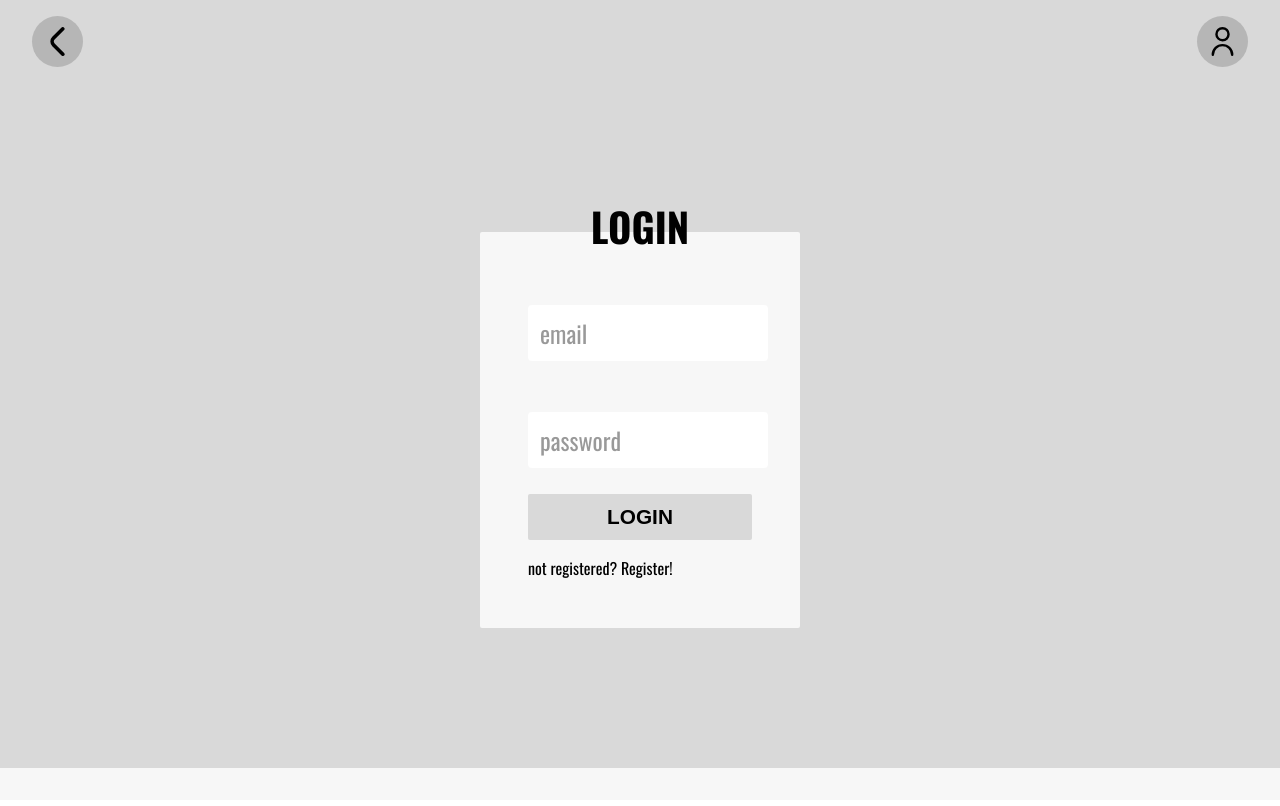
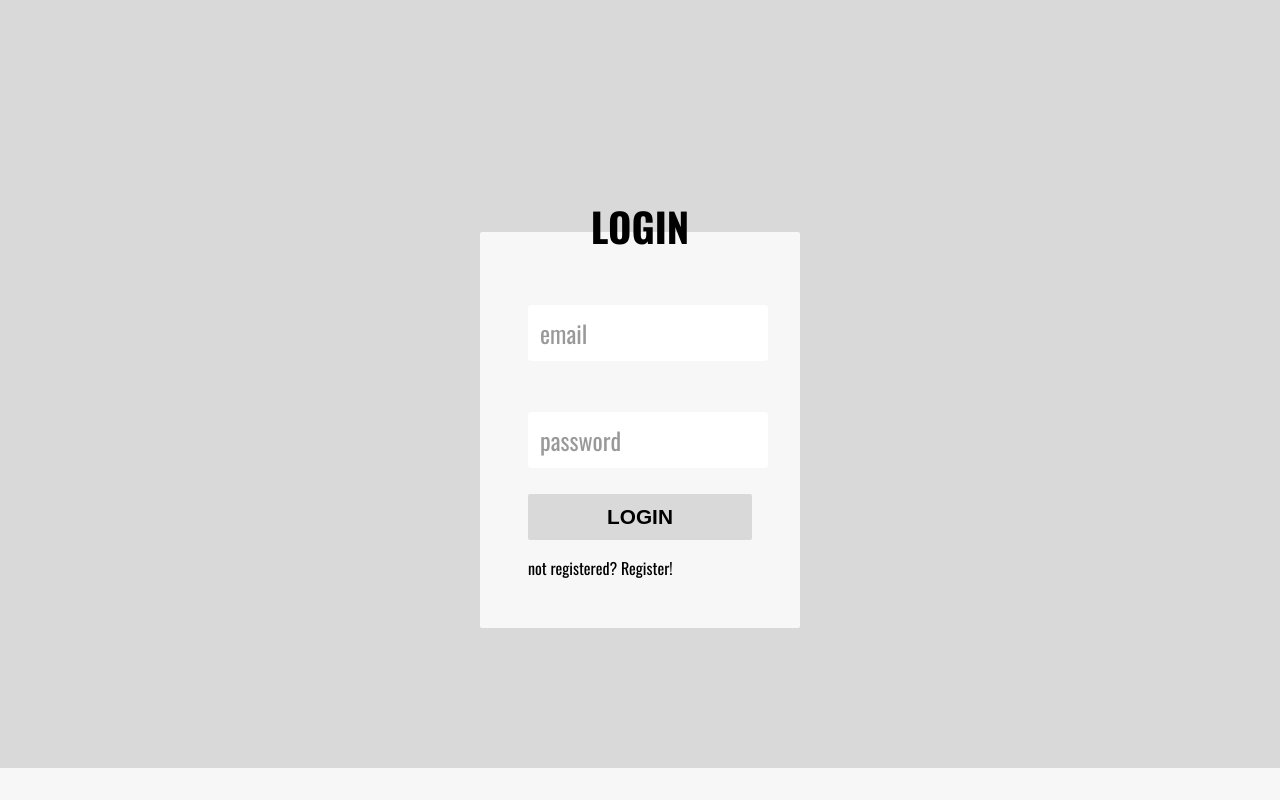
Before and after one commit to Isuapp/training-app, a React (Create React App) app: page / in a window 1280 px wide. Shown: the top 806 px of the page. Built offline with nearby package versions, Linux system fonts and the light colour scheme.

Commit message:
header fixed and some improvment on headerup

```diff
--- a/src/components/header/Header.js
+++ b/src/components/header/Header.js
@@ -1,25 +1,22 @@
 import './header.css';
 
 import { useUser} from "../../context/UserContext"
-import { useHandler } from '../../context/HandlerContext';
 import { useModal } from '../../context/modalContext';
-import { useAdmin } from '../../context/adminContext';
 
 
 import NavIcon from '../navIcon/NavIcon';
 import {useNavigate } from 'react-router-dom';
 
-import add from '../../assets/brand/icons/gym.svg'
+import searchIcon from '../../assets/brand/icons/search.svg'
+import filtersIcon from '../../assets/brand/icons/filters.svg';
+
 import IconButton from '../iconButton/IconButton';
-import signout from '../../assets/brand/icons/sign-out-alt.svg';
-import search from '../../assets/brand/icons/search.svg'
+import homeIcon from '../../assets/brand/icons/home.svg';
 import FilterTraining from '../filterTraining/FilterTraining';
 
 
 const Header = () => {
   const [user,setUser] = useUser();
-  const [handler, setHandler] = useHandler();
-  const [admin, setAdmin] = useAdmin();
   const [,setModal] = useModal();
 
   const navigate = useNavigate();
@@ -32,17 +29,19 @@ const Header = () => {
     }
   }
 
-  const back =()=>{
-    navigate('/');
-    setHandler(false)
+  const search=()=>{
+    console.log('Search');
   }
+
 
   return(
     <header className='main-header'>
       <nav>
-        {user&& <IconButton onClick={logout} icon={signout}/> }
-        {user&& <IconButton onClick={()=>{setModal(<FilterTraining />)}} icon={search}/> }
-        {user&& <NavIcon to='/add-training' icon={add} />}
+        {user&& <NavIcon to='/login' icon={homeIcon}/> }
+        {user&& <IconButton onClick={search} icon={searchIcon}/> }
+        {user&&user.roleUser==='user'&& <IconButton onClick={()=>{setModal(<FilterTraining />)}} icon={filtersIcon}/> }
+        {user&&user.roleUser==='admin'&& <IconButton onClick={()=>{setModal(<FilterTraining />)}} icon={filtersIcon}/> }
+
       </nav>
     </header>
   )
--- a/src/components/headerUp/HeaderUp.js
+++ b/src/components/headerUp/HeaderUp.js
@@ -25,8 +25,10 @@ const HeaderUp = ()=>{
 
     return(
         <header className='header-up'>
-            <IconButton  onClick={back} icon={arrowIcon} className='icon-header-up'/>
-            <IconButton onClick={logout}icon={userIcon} className='icon-header-up'/>
+          <nav>
+            {user&&<IconButton  onClick={back} icon={arrowIcon} className='icon-header-up'/>}
+            {user&&<IconButton onClick={logout}icon={userIcon} className='icon-header-up'/>}
+          </nav>
         </header>
     )
 }
```
Also changed, not shown: src/assets/brand/icons/filters.svg (renamed from src/assets/brand/icons/settings-sliders.svg), src/assets/brand/icons/home.svg (added).
